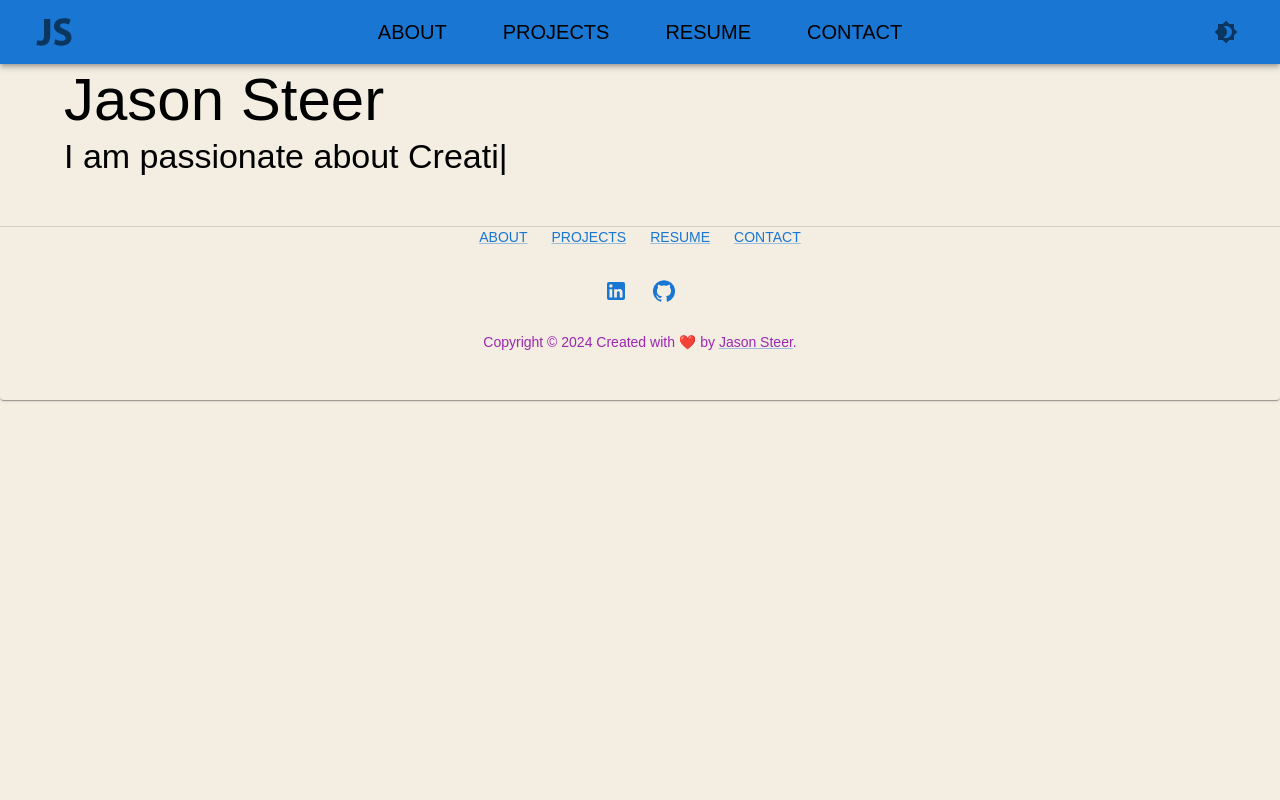
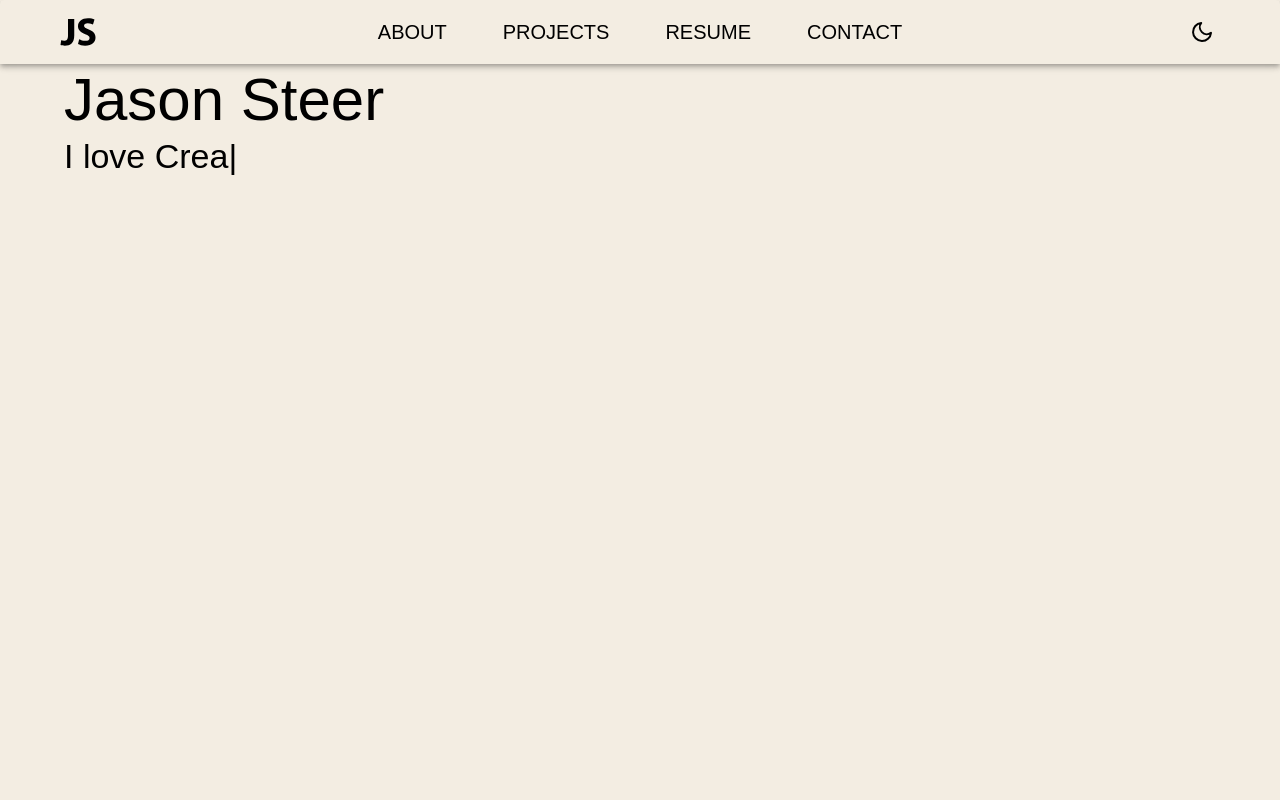
Before and after one commit to eljsteer/portfoliodevjs, a React (Vite) app: page / in a window 1280 px wide. Shown: the top 800 px of the page. Built offline with nearby package versions, Linux system fonts and the light colour scheme.

Commit message:
completed implementation of color changing depedent on theme mode

```diff
--- a/src/components/AppAndHomePage/Header.jsx
+++ b/src/components/AppAndHomePage/Header.jsx
@@ -19,6 +19,11 @@ import { useTheme } from '../../contexts/ThemeContext';
 import { NavList } from "../../layouts/NavList"
 import ToggleThemeButton from './toggleThemeButton';
 
+import { darkTheme, lightTheme } from "../../styles/Theme";
+
+let darkThemeText = darkTheme.palette.text
+let lightThemeText = lightTheme.palette.text
+
 function Header() {
   const { isDarkMode } = useTheme();
   const [anchorElNav, setAnchorElNav] = React.useState(null);
@@ -32,10 +37,9 @@ function Header() {
   };
 
   return (
-    <AppBar className="AppBar" position="static" >
+    <AppBar className="AppBar" position="static" sx={{backgroundColor: "rgba(0,0,0,0)"}}>
       <Container maxWidth="90%">
-        <Toolbar disableGutters sx={{backgroundColor: "rgba(0,0,0,0)"}}>
-
+        <Toolbar >
   {/* <<------ Tablet/Mobile Smaller Screens ----->>*/}
           <Box sx={{ flexGrow: 1, display: { xs: 'flex', md: 'none' }, justifyContent:"space-between", alignItems: "center" }}>
             <IconButton
@@ -46,7 +50,9 @@ function Header() {
               onClick={handleOpenNavMenu}
               color="inherit"
             >
-              <MenuIcon />
+              <MenuIcon
+                sx={{ color: isDarkMode ? darkThemeText.primary : lightThemeText.primary }}
+              />
             </IconButton>
             <Menu
               id="menu-appbar"
@@ -70,7 +76,7 @@ function Header() {
                 <MenuItem key={page.id} onClick={handleCloseNavMenu}>
                   <Typography
                     textAlign="center"
-                    sx={{ color: isDarkMode ? 'primary' : 'secondary'}}
+                    sx={{ color: isDarkMode ? darkThemeText.primary  : lightThemeText.primary }}
                   >
                     {page.name}
                   </Typography>
@@ -86,7 +92,7 @@ function Header() {
                 textAlign: "center",
               }}
             >
-            <IoLogoJavascript style={{ fontSize:"30px" }} />
+              <IoLogoJavascript style={{ fontSize:"30px", color: isDarkMode ? darkThemeText.primary  : lightThemeText.primary  }} />
             </IconButton>
             <ToggleThemeButton/>
           </Box>
@@ -98,13 +104,17 @@ function Header() {
               sx={{
                 display: { xs: 'none', md: 'flex' },
                 height:"fit-content",
-                color: isDarkMode ? 'primary' : 'secondary',
+
                 textDecoration: "none",
                 padding:"5px"
               }}
             >
               <IoLogoJavascript
-                  style={{ fontSize: "50px", padding:"5px" }}
+                style={{
+                  fontSize: "50px",
+                  padding:"5px",
+                  color: isDarkMode ? darkThemeText.primary  : lightThemeText.primary
+                }}
               />
             </IconButton>
             <Box className="Navbar" sx={{display:"flex", flexDirection:"row", alignItems:"center"}}>
@@ -117,7 +127,7 @@ function Header() {
                     sx={{
                       mx: { md: "5px", lg: "20px"},
                       fontSize: { md: "18px", lg: "20px"},
-                      color: isDarkMode ? 'white' : 'black',
+                      color: isDarkMode ? darkThemeText.primary  : lightThemeText.primary,
                       display: 'block'
                     }}
                   >
--- a/src/components/AppAndHomePage/Landing.jsx
+++ b/src/components/AppAndHomePage/Landing.jsx
@@ -1,7 +1,7 @@
 import { useEffect, useRef } from "react";
 
 import { Container } from "@mui/material";
-
+import "./styles/Landing.css"
 // typed-js
 import Typed from 'typed.js';
 
@@ -28,12 +28,15 @@ function Landing() {
   }, []);
 
   return (
-    <Box >
-      <Container className="landingContainer">
-        <Typography variant="h2">Jason Steer</Typography>
-        <Typography variant="h4">
-          I am passionate about <span ref={typedJSRef} />
-        </Typography>
+    <Box className="landingContainer">
+      <Container >
+        <Box className="landingWelcomeText">
+          <Typography variant="h2">Jason Steer</Typography>
+          <Typography variant="h4">
+            I love <span ref={typedJSRef} />
+          </Typography>
+        </Box>
+
       </Container>
     </Box>
   );
--- a/src/components/AppAndHomePage/ToggleThemeButton.jsx
+++ b/src/components/AppAndHomePage/ToggleThemeButton.jsx
@@ -1,16 +1,22 @@
 import { useTheme } from "../../contexts/ThemeContext";
 import IconButton from '@mui/material/IconButton';
-import Brightness4Icon from '@mui/icons-material/Brightness4';
-import Brightness7Icon from '@mui/icons-material/Brightness7';
+
+import { FiSun } from "react-icons/fi";
+import { FiMoon } from "react-icons/fi";
+
+import { darkTheme, lightTheme } from "../../styles/Theme";
+
+let darkThemeText = darkTheme.palette.text
+let lightThemeText = lightTheme.palette.text
 
 const ToggleThemeButton = () => {
   const { isDarkMode, toggleTheme } = useTheme();
 
   return (
       <IconButton
-        sx={{display:"flex", height: "fit-content", alignItems:"center", justifyContent:"center"}}
+        sx={{display:"flex", height: "fit-content", alignItems:"center", justifyContent:"center", color: isDarkMode ? darkThemeText.primary  : lightThemeText.primary}}
         onClick={toggleTheme} >
-        {isDarkMode ? <Brightness7Icon /> : <Brightness4Icon />}
+        {isDarkMode ? <FiSun /> : <FiMoon />}
       </IconButton>
   );
 };
--- a/src/components/AppAndHomePage/styles/Header.css
+++ b/src/components/AppAndHomePage/styles/Header.css
@@ -1,16 +1,17 @@
-.headerImage {
-    /* The image used */
+/* .headerImage {
+    //The image used
     background-image: url("https://images.unsplash.com/photo-1686652655595-aeb97ff65577?ixlib=rb-4.0.3&ixid=M3wxMjA3fDB8MHxwaG90by1wYWdlfHx8fGVufDB8fHx8fA%3D%3D&auto=format&fit=crop&w=1925&q=80");
     min-height:100svh;
-    /* Center and scale the imagee */
+    //Center and scale the image
     background-position: center;
     background-repeat: no-repeat;
     background-size:cover;
-    /* Needed to position the navbar */
+    //Needed to position the navbar
     position: relative;
-}
+} */
 
 .navLinksButton:hover::before {
+  border-bottom: 2px solid black;
   transform: scaleX(1);
   transform-origin: 0 50%;
 }
--- /dev/null
+++ b/src/components/AppAndHomePage/styles/Landing.css
@@ -0,0 +1,7 @@
+.landingContainer {
+  height: 100svh
+}
+
+.landingWelcomeText {
+
+}
--- a/src/styles/RootLayout.css
+++ b/src/styles/RootLayout.css
@@ -1,9 +1,3 @@
 html {
   height: 100%;
 }
-
-.Root-layout {
-  display: flex;
-  flex-direction: column;
-  min-height: 100%;
-}
--- a/src/styles/Theme.jsx
+++ b/src/styles/Theme.jsx
@@ -8,11 +8,10 @@ export const lightTheme = createTheme({
     mode: "light",
     primary: {
       main: "#1976d2",
-      secondary: ""
     },
     text: {
       primary: "#000",
-      secondary: "#000"
+      secondary: "000"
     },
     background: {
       default: "#F3EDE2",
@@ -47,8 +46,8 @@ export const darkTheme = createTheme({
       secondary: "#fff"
     },
     background: {
-      default: "#051024",
-      paper: "#051024",
+      default: "#020812",
+      paper: "#020812",
     },
   },
   breakpoints: {
```
Lines whose indentation alone changed are shown as unchanged.
